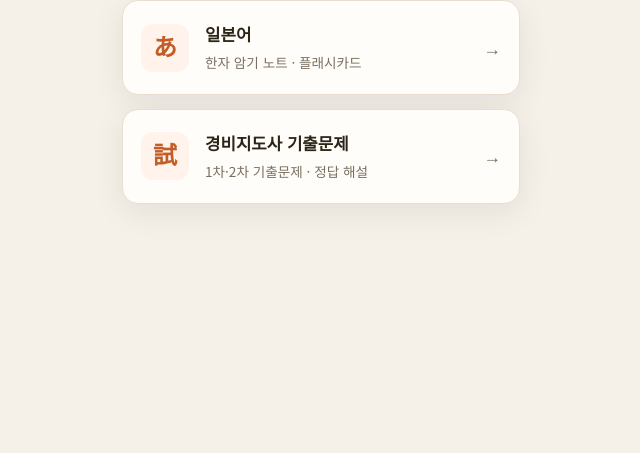
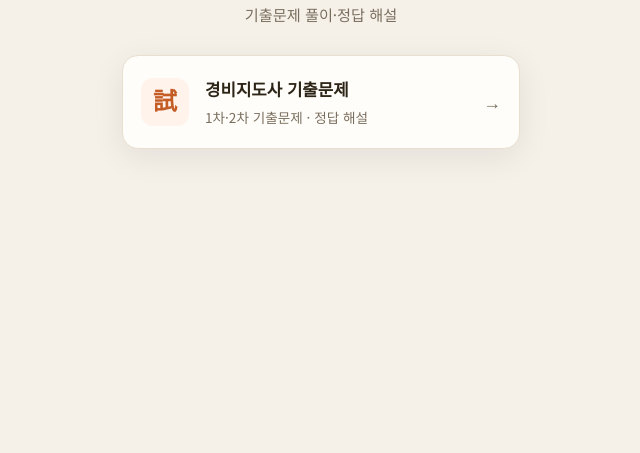
Before and after one commit to a01023512727-netizen/korea, a website: page index.html in a window 1280 px wide. Shown: the part 383-836 px from the top of the page, without its empty margins (319-959 px from the left). Drawn offline with Linux system fonts and the light colour scheme.

Commit message:
Remove Japanese menu card from main screen.

```diff
--- a/index.html
+++ b/index.html
@@ -36,19 +36,10 @@
   <div class="app menu-app">
     <header class="menu-header">
       <h1 class="menu-title">경비지도사 스터디</h1>
-      <p class="menu-subtitle">기출문제 풀이·정답 해설 · 일본어 한자 암기</p>
+      <p class="menu-subtitle">기출문제 풀이·정답 해설</p>
     </header>
 
     <nav class="menu-list" aria-label="학습 메뉴">
-      <a class="menu-card" href="japanese.html">
-        <span class="menu-card-icon" aria-hidden="true">あ</span>
-        <span class="menu-card-body">
-          <span class="menu-card-title">일본어</span>
-          <span class="menu-card-desc">한자 암기 노트 · 플래시카드</span>
-        </span>
-        <span class="menu-card-arrow" aria-hidden="true">→</span>
-      </a>
-
       <a class="menu-card" href="#" id="examMenuCard" role="button">
         <span class="menu-card-icon menu-card-icon-exam" aria-hidden="true">試</span>
         <span class="menu-card-body">
--- a/sw.js
+++ b/sw.js
@@ -1,4 +1,4 @@
-const CACHE_NAME = 'hanja-memo-v25';
+const CACHE_NAME = 'hanja-memo-v26';
 const SHELL = [
   './',
   './index.html',
```
